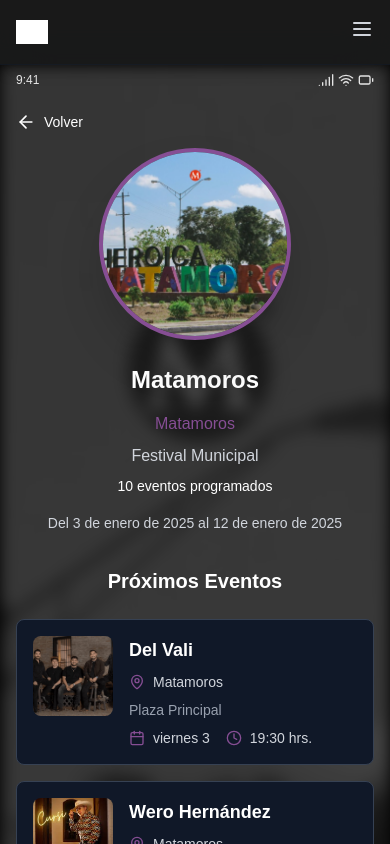
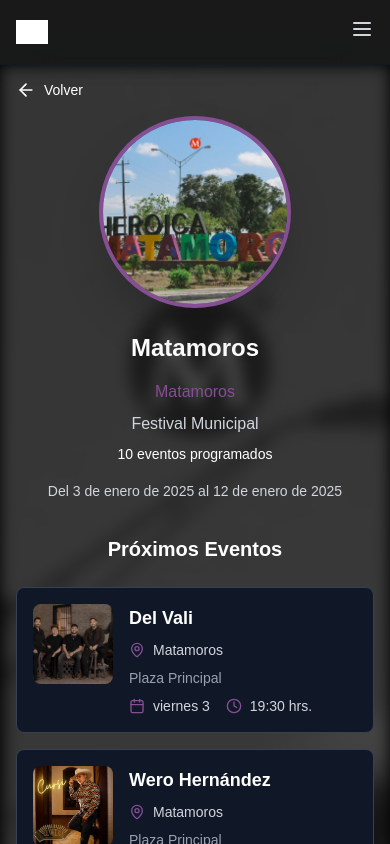
Before and after one commit to MarcoPalom/itcaWeb, a Next.js app: page /municipio/matamoros in a window 390 px wide. Shown: the top 844 px of the page. Built offline with nearby package versions, Linux system fonts and the light colour scheme; grey boxes are pictures that could not be loaded.

Commit message:
hotfix:delete bs

```diff
--- a/src/app/artist/[name]/page.tsx
+++ b/src/app/artist/[name]/page.tsx
@@ -1,6 +1,6 @@
 "use client"
 import { useState, useEffect } from "react"
-import { ArrowLeft, Signal, Wifi, Battery, ChevronDown } from "lucide-react"
+import { ArrowLeft, ChevronDown } from "lucide-react"
 import { motion, AnimatePresence } from "framer-motion"
 import { useParams, useRouter } from "next/navigation"
 import Image from "next/image"
@@ -85,14 +85,7 @@ export default function ArtistPage() {
 
   return (
     <div className="min-h-screen bg-black text-white relative overflow-hidden">
-      <div className="flex items-center justify-between px-4 py-2 text-xs md:hidden">
-        <span className="font-medium">9:41</span>
-        <div className="flex items-center gap-1">
-          <Signal className="w-4 h-4" />
-          <Wifi className="w-4 h-4" />
-          <Battery className="w-4 h-4" />
-        </div>
-      </div>
+
 
       <div className="absolute inset-0 z-0">
         <Image
--- a/src/app/municipio/[name]/page.tsx
+++ b/src/app/municipio/[name]/page.tsx
@@ -1,6 +1,6 @@
 "use client"
 import { useState, useEffect, useMemo } from "react"
-import { ArrowLeft, Signal, Wifi, Battery } from "lucide-react"
+import { ArrowLeft} from "lucide-react"
 import { useParams, useRouter } from "next/navigation"
 import Image from "next/image"
 import { FestivalEvent, FestivalInfo } from "@/constants/types"
@@ -175,14 +175,7 @@ export default function MunicipalityPage() {
   return (
     <div className="min-h-screen bg-black text-white relative overflow-hidden">
       {/* Status Bar - Solo visible en móvil */}
-      <div className="flex items-center justify-between px-4 py-2 text-xs md:hidden">
-        <span className="font-medium">9:41</span>
-        <div className="flex items-center gap-1">
-          <Signal className="w-4 h-4" />
-          <Wifi className="w-4 h-4" />
-          <Battery className="w-4 h-4" />
-        </div>
-      </div>
+
 
       {/* Background Image */}
       <div className="absolute inset-0 z-0">
```
